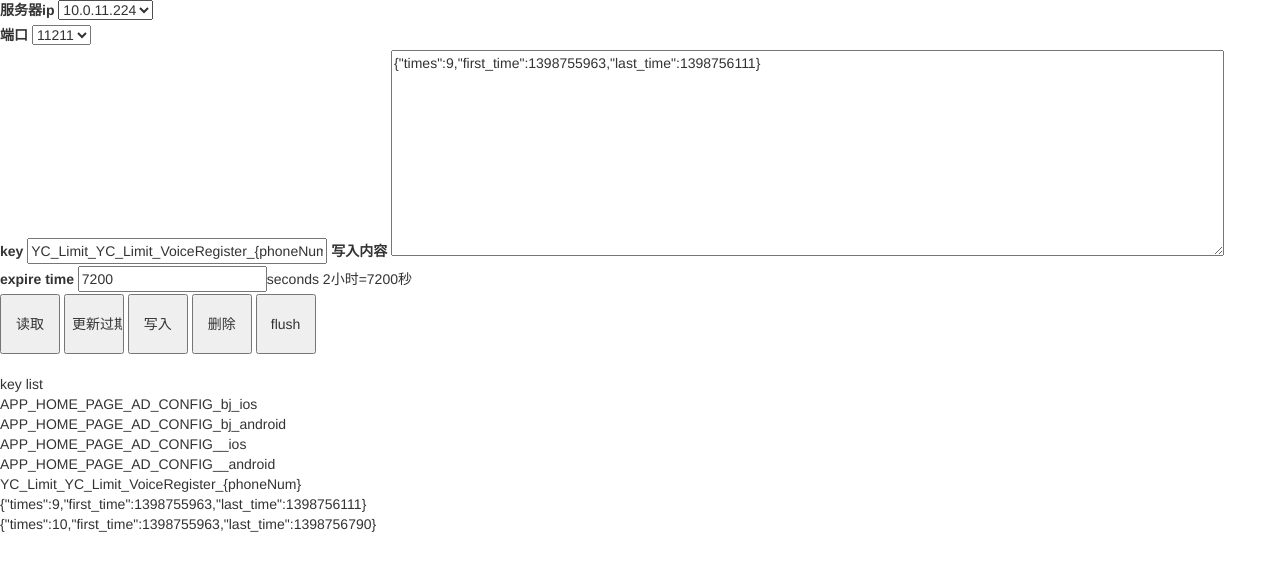
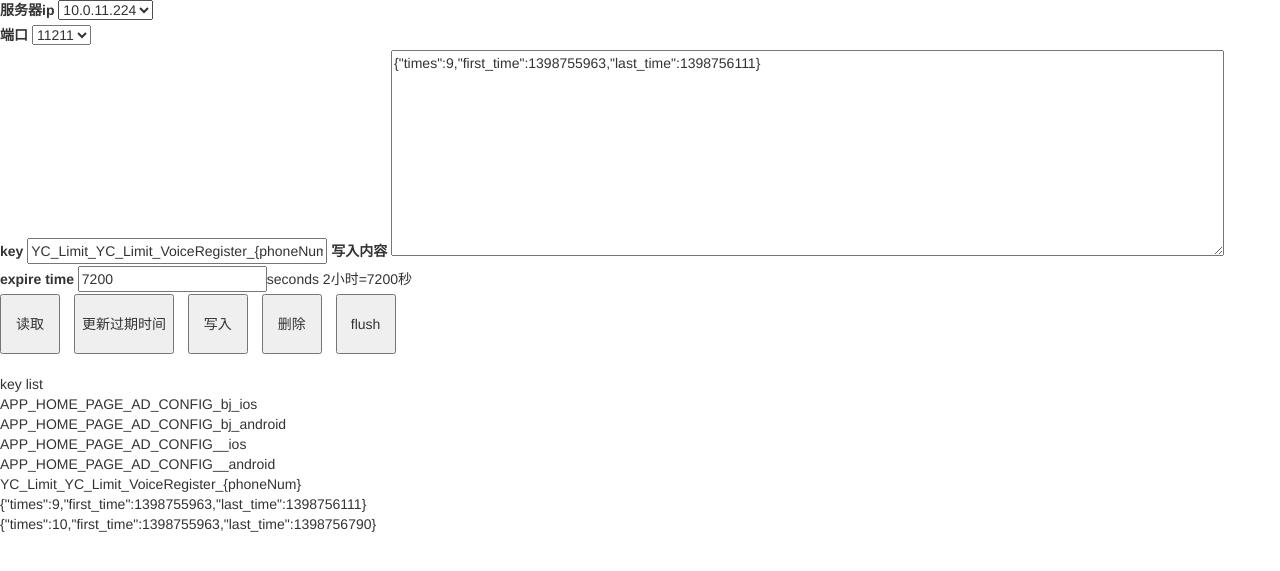
Before and after one commit to didiwuliu/memcached-tools, a PHP site: page / in a window 1280 px wide. Shown: the top 571 px of the page. Run offline with PHP 8.4, Linux system fonts and the light colour scheme; some libraries are stand-ins or nearby versions.

Commit message:
add change expire time method

```diff
--- a/css/index.css
+++ b/css/index.css
@@ -5,4 +5,9 @@
 input[type=button] {
 	width: 60px;
 	height: 60px;
+	margin-right: 10px;
 }
+
+#changeExpireTime {
+	width: 100px;
+}
```
